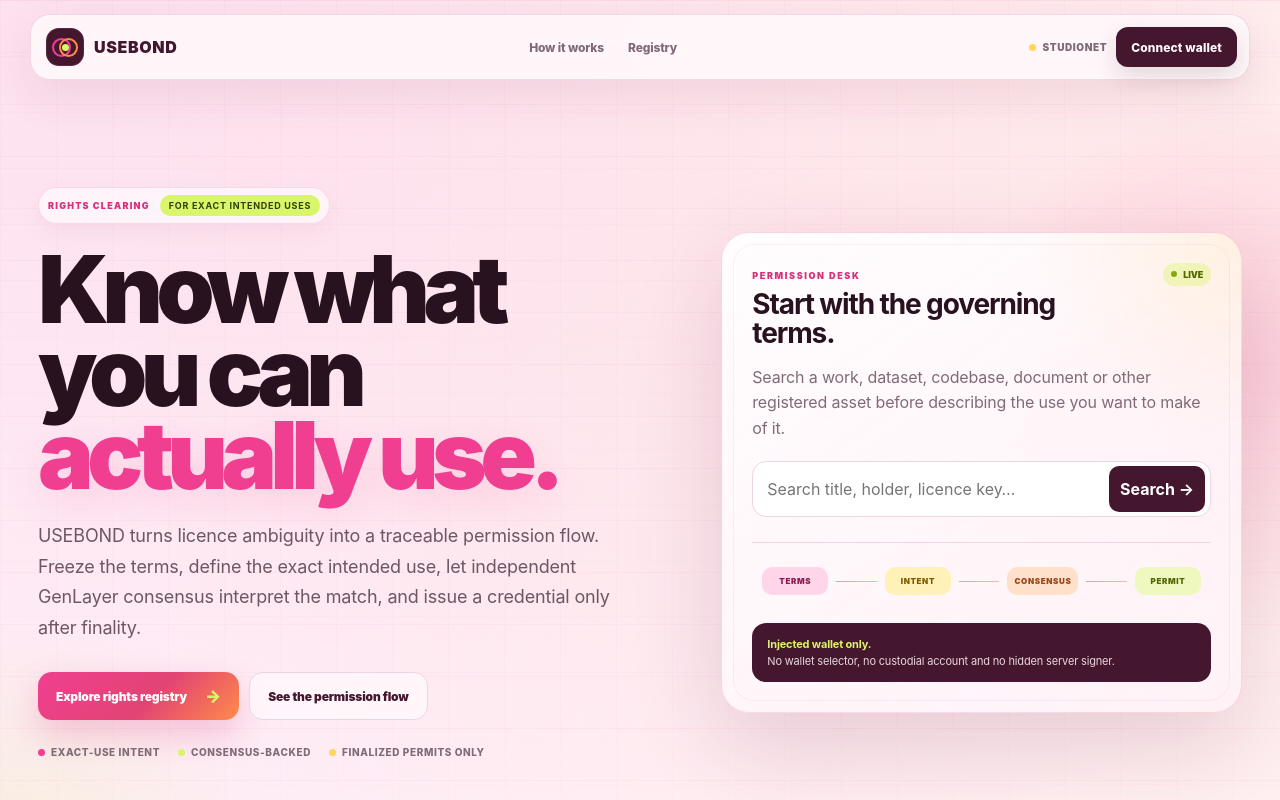
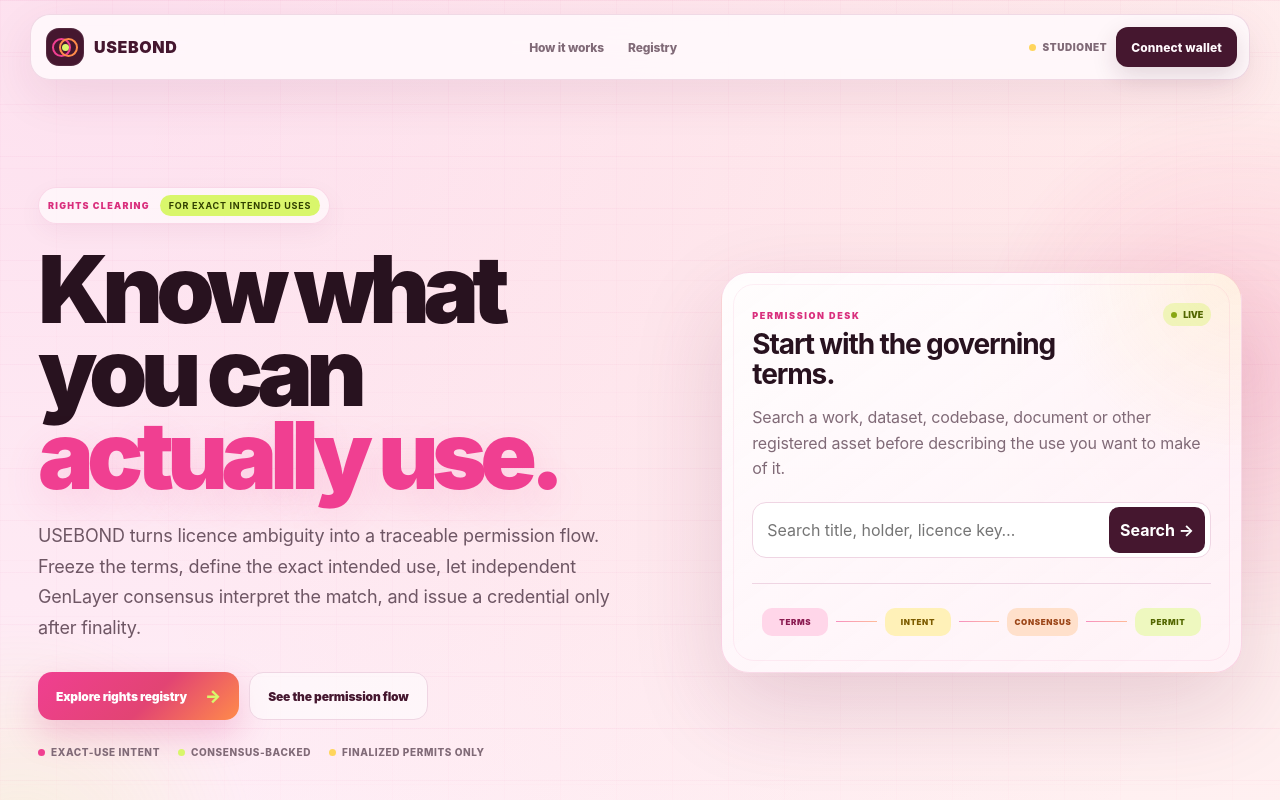
Before and after one commit to Ifem1/usebond, a Next.js app in the folder frontend/: page / in a window 1280 px wide. Shown: the top 800 px of the page. Built offline with nearby package versions, Linux system fonts and the light colour scheme; no server answers.

Commit message:
Remove wallet implementation note from landing page

```diff
--- a/frontend/app/page.tsx
+++ b/frontend/app/page.tsx
@@ -120,10 +120,6 @@
               </div>
             </div>
 
-            <div className="console-note">
-              <strong>Injected wallet only.</strong>
-              <span>No wallet selector, no custodial account and no hidden server signer.</span>
-            </div>
           </div>
         </section>
 
```
